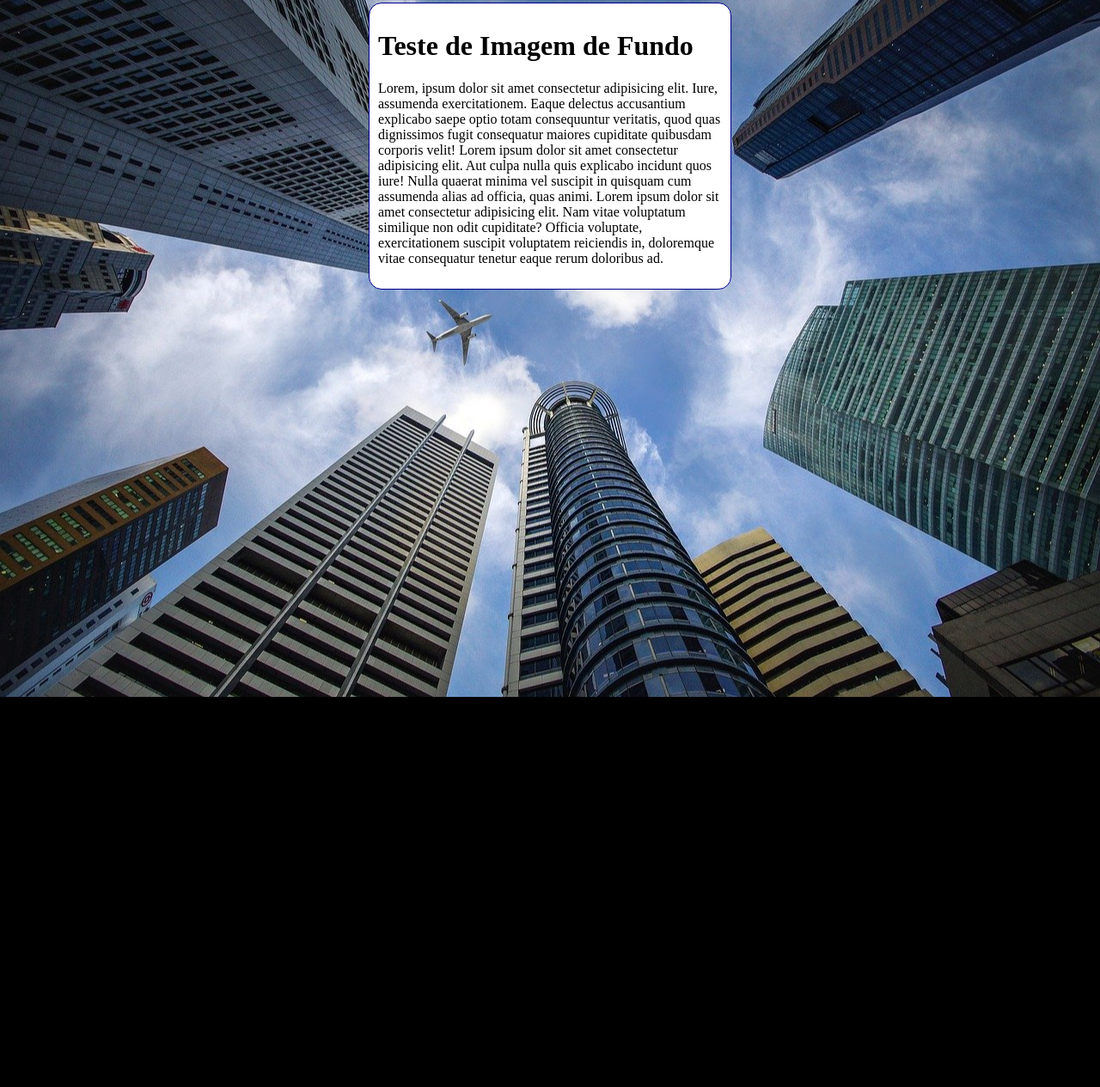
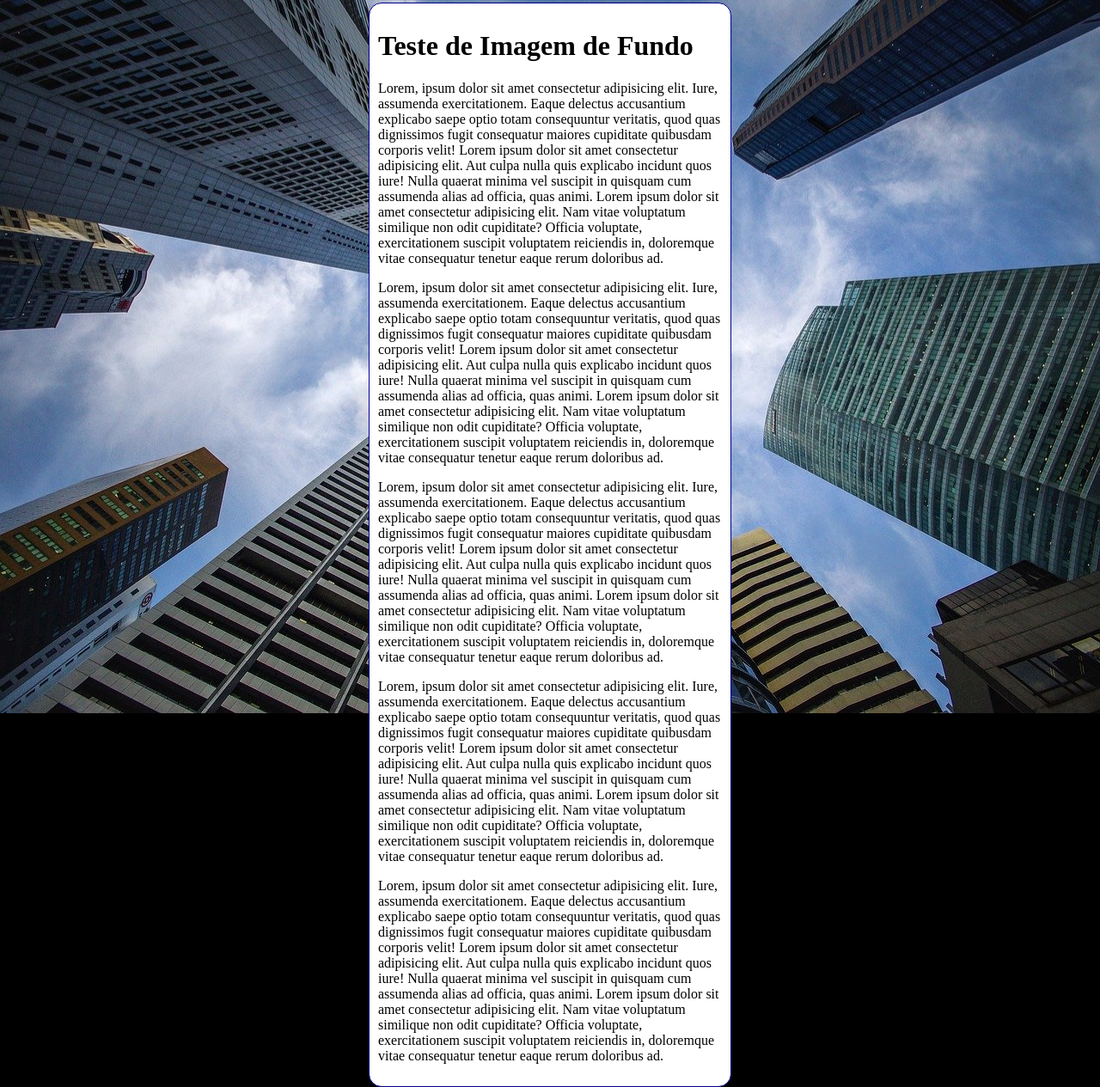
Before and after one commit to tiagomeiracodes/html-css, a plain HTML site: page exercicios/ex022/fundo006.html in a window 1280 px wide. Shown: the part 5-1270 px from the top of the page at 86% size. Before the commit the page ends 816 px from the top, so only its background shows below. Drawn offline with Linux system fonts and the light colour scheme.

Commit message:
atualizei exercicio 022

```diff
--- a/exercicios/ex022/fundo006.html
+++ b/exercicios/ex022/fundo006.html
@@ -28,6 +28,10 @@
     <main>
         <h1>Teste de Imagem de Fundo</h1>
         <p>Lorem, ipsum dolor sit amet consectetur adipisicing elit. Iure, assumenda exercitationem. Eaque delectus accusantium explicabo saepe optio totam consequuntur veritatis, quod quas dignissimos fugit consequatur maiores cupiditate quibusdam corporis velit! Lorem ipsum dolor sit amet consectetur adipisicing elit. Aut culpa nulla quis explicabo incidunt quos iure! Nulla quaerat minima vel suscipit in quisquam cum assumenda alias ad officia, quas animi. Lorem ipsum dolor sit amet consectetur adipisicing elit. Nam vitae voluptatum similique non odit cupiditate? Officia voluptate, exercitationem suscipit voluptatem reiciendis in, doloremque vitae consequatur tenetur eaque rerum doloribus ad.</p>
+        <p>Lorem, ipsum dolor sit amet consectetur adipisicing elit. Iure, assumenda exercitationem. Eaque delectus accusantium explicabo saepe optio totam consequuntur veritatis, quod quas dignissimos fugit consequatur maiores cupiditate quibusdam corporis velit! Lorem ipsum dolor sit amet consectetur adipisicing elit. Aut culpa nulla quis explicabo incidunt quos iure! Nulla quaerat minima vel suscipit in quisquam cum assumenda alias ad officia, quas animi. Lorem ipsum dolor sit amet consectetur adipisicing elit. Nam vitae voluptatum similique non odit cupiditate? Officia voluptate, exercitationem suscipit voluptatem reiciendis in, doloremque vitae consequatur tenetur eaque rerum doloribus ad.</p>
+        <p>Lorem, ipsum dolor sit amet consectetur adipisicing elit. Iure, assumenda exercitationem. Eaque delectus accusantium explicabo saepe optio totam consequuntur veritatis, quod quas dignissimos fugit consequatur maiores cupiditate quibusdam corporis velit! Lorem ipsum dolor sit amet consectetur adipisicing elit. Aut culpa nulla quis explicabo incidunt quos iure! Nulla quaerat minima vel suscipit in quisquam cum assumenda alias ad officia, quas animi. Lorem ipsum dolor sit amet consectetur adipisicing elit. Nam vitae voluptatum similique non odit cupiditate? Officia voluptate, exercitationem suscipit voluptatem reiciendis in, doloremque vitae consequatur tenetur eaque rerum doloribus ad.</p>
+        <p>Lorem, ipsum dolor sit amet consectetur adipisicing elit. Iure, assumenda exercitationem. Eaque delectus accusantium explicabo saepe optio totam consequuntur veritatis, quod quas dignissimos fugit consequatur maiores cupiditate quibusdam corporis velit! Lorem ipsum dolor sit amet consectetur adipisicing elit. Aut culpa nulla quis explicabo incidunt quos iure! Nulla quaerat minima vel suscipit in quisquam cum assumenda alias ad officia, quas animi. Lorem ipsum dolor sit amet consectetur adipisicing elit. Nam vitae voluptatum similique non odit cupiditate? Officia voluptate, exercitationem suscipit voluptatem reiciendis in, doloremque vitae consequatur tenetur eaque rerum doloribus ad.</p>
+        <p>Lorem, ipsum dolor sit amet consectetur adipisicing elit. Iure, assumenda exercitationem. Eaque delectus accusantium explicabo saepe optio totam consequuntur veritatis, quod quas dignissimos fugit consequatur maiores cupiditate quibusdam corporis velit! Lorem ipsum dolor sit amet consectetur adipisicing elit. Aut culpa nulla quis explicabo incidunt quos iure! Nulla quaerat minima vel suscipit in quisquam cum assumenda alias ad officia, quas animi. Lorem ipsum dolor sit amet consectetur adipisicing elit. Nam vitae voluptatum similique non odit cupiditate? Officia voluptate, exercitationem suscipit voluptatem reiciendis in, doloremque vitae consequatur tenetur eaque rerum doloribus ad.</p>
     </main>
 </body>
 </html>
```
